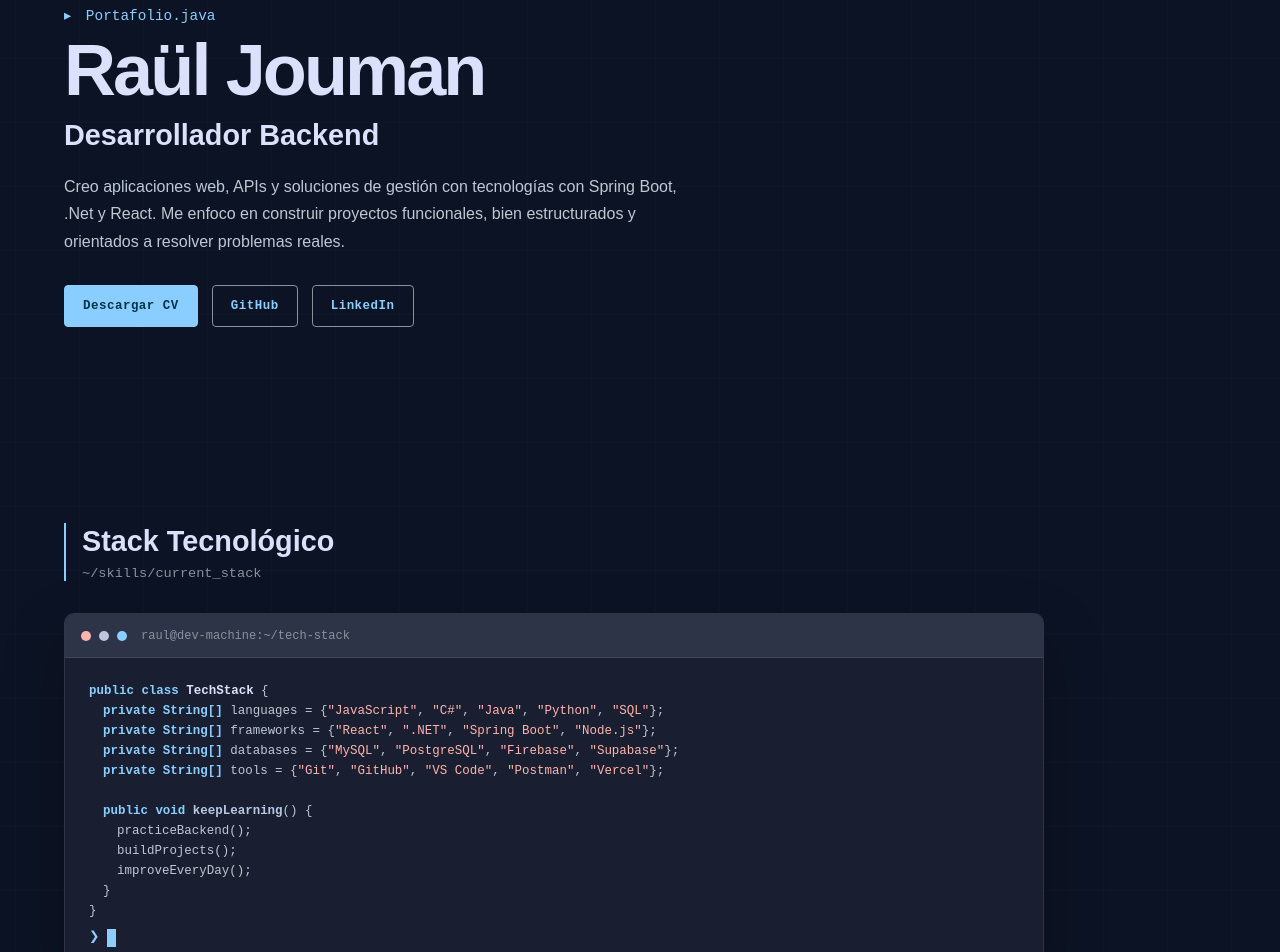
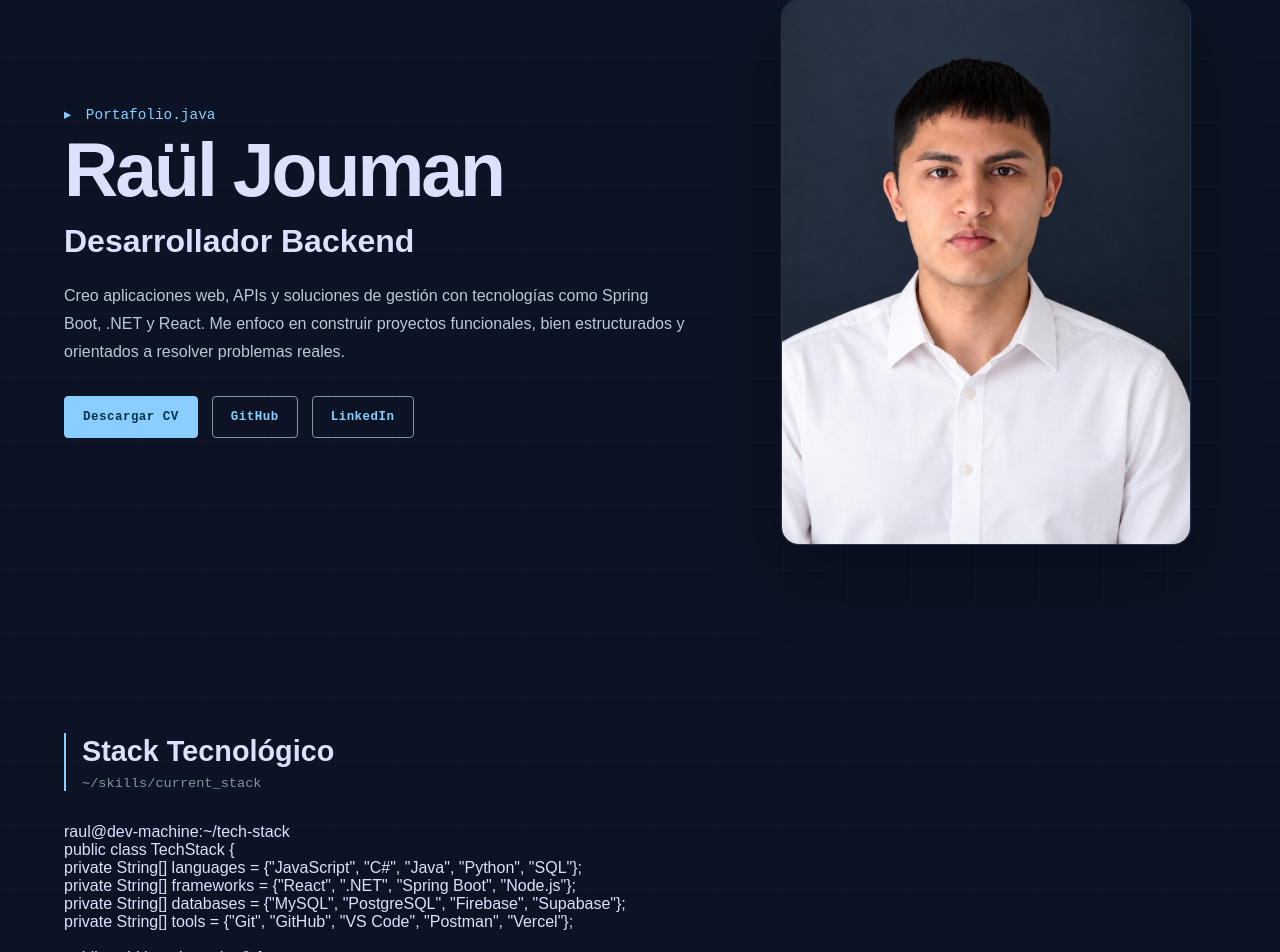
Before and after one commit to Rauljouman/portafolio, a React (Vite) app: page / in a window 1280 px wide. Shown: the part 213-1165 px from the top of the page. Built offline with nearby package versions, Linux system fonts and the light colour scheme.

Commit message:
feat: añadido de foto de perfil en hero

```diff
--- a/src/components/Hero/Hero.css
+++ b/src/components/Hero/Hero.css
@@ -1,22 +1,36 @@
 .hero {
   width: 100%;
+  max-width: 1180px;
+  min-height: calc(100vh - 70px);
+
+  margin: 0 auto;
+
   display: grid;
-  grid-template-columns: 1fr;
-  gap: 32px;
+  grid-template-columns: 1.15fr 0.85fr;
+
+  gap: 70px;
+
   align-items: center;
   justify-content: center;
+
+  padding: 40px 0;
 }
+
+/* CONTENIDO */
 
 .hero__content {
   display: flex;
   flex-direction: column;
-  max-width: 1000px;
+
+  max-width: 720px;
 }
 
 .hero__eyebrow {
   color: var(--primary);
+
   font-family: "Courier New", monospace;
   font-size: 0.9rem;
+
   margin-bottom: 10px;
 }
 
@@ -26,31 +40,43 @@
 
 .hero h1 {
   color: var(--text-main);
-  font-size: clamp(2.6rem, 8vw, 4.5rem);
+
+  font-size: clamp(3rem, 6vw, 4.7rem);
   line-height: 1;
+
   letter-spacing: -0.04em;
-  margin-bottom: 12px;
+
+  margin-bottom: 14px;
 }
 
 .hero h2 {
   color: var(--text-main);
-  font-size: clamp(1.3rem, 4vw, 1.8rem);
-  line-height: 1.22;
-  margin-bottom: 20px;
+
+  font-size: clamp(1.4rem, 3vw, 2rem);
+  line-height: 1.2;
+
+  margin-bottom: 22px;
+
   max-width: 650px;
 }
 
 .hero__description {
   color: var(--text-soft);
+
   font-size: 1rem;
-  line-height: 1.7;
-  max-width: 640px;
+  line-height: 1.75;
+
+  max-width: 650px;
 }
+
+/* BOTONES */
 
 .hero__actions {
   display: flex;
   flex-wrap: wrap;
+
   gap: 14px;
+
   margin-top: 30px;
 }
 
@@ -58,13 +84,19 @@
   display: inline-flex;
   align-items: center;
   justify-content: center;
+
   min-height: 42px;
+
   padding: 10px 18px;
+
   border-radius: 4px;
+
   font-family: "Courier New", monospace;
   font-size: 0.78rem;
   font-weight: 700;
+
   letter-spacing: 0.04em;
+
   transition:
     background 0.2s ease,
     color 0.2s ease,
@@ -77,178 +109,89 @@
   transform: translateY(-1px);
 }
 
+/* BOTÓN PRINCIPAL */
+
 .hero__btn--primary {
   background: var(--primary);
+
   color: var(--primary-dark);
+
   border: 1px solid var(--primary);
 }
 
 .hero__btn--primary:hover {
   background: rgba(137, 206, 255, 0.12);
+
   color: var(--primary);
+
   border-color: var(--primary);
+
   box-shadow: 0 0 0 3px rgba(137, 206, 255, 0.08);
 }
 
+/* BOTONES SECUNDARIOS */
+
 .hero__btn--secondary {
   background: transparent;
+
   color: var(--primary);
+
   border: 1px solid var(--text-muted);
 }
 
 .hero__btn--secondary:hover {
   background: rgba(137, 206, 255, 0.1);
+
   color: var(--primary);
+
   border-color: var(--primary);
+
   box-shadow: 0 0 0 3px rgba(137, 206, 255, 0.06);
 }
 
-/* Terminal */
+/* FOTO */
 
-.hero-terminal {
-  position: relative;
+.hero__photo-wrapper {
   width: 100%;
-  background: var(--surface);
-  border: 1px solid var(--outline-light);
-  border-radius: 10px;
-  overflow: hidden;
-  box-shadow: 0 24px 60px rgba(0, 0, 0, 0.25);
+
+  display: flex;
+  align-items: center;
+  justify-content: center;
 }
 
-.hero-terminal::before {
-  content: "";
-  position: absolute;
-  inset: -1px;
-  border-radius: 10px;
-  background: linear-gradient(
-    135deg,
-    rgba(137, 206, 255, 0.18),
-    transparent 38%,
-    rgba(137, 206, 255, 0.08)
-  );
-  opacity: 0;
-  transition: opacity 0.3s ease;
-  pointer-events: none;
+.hero__photo {
+  width: 100%;
+  max-width: 410px;
+
+  aspect-ratio: 3 / 4;
+
+  object-fit: cover;
+  object-position: center;
+
+  display: block;
+
+  border-radius: 18px;
+
+  border: 1px solid rgba(137, 206, 255, 0.18);
+
+  box-shadow:
+    0 30px 70px rgba(0, 0, 0, 0.28),
+    0 0 0 1px rgba(255, 255, 255, 0.02);
+
+  transition:
+    transform 0.35s ease,
+    box-shadow 0.35s ease;
 }
 
-.hero-terminal:hover::before {
-  opacity: 1;
+.hero__photo:hover {
+  transform: translateY(-4px);
+
+  box-shadow:
+    0 38px 85px rgba(0, 0, 0, 0.34),
+    0 0 0 1px rgba(137, 206, 255, 0.08);
 }
 
-.hero-terminal__header {
-  min-height: 44px;
-  background: var(--surface-highest);
-  border-bottom: 1px solid var(--outline-light);
-  padding: 0 16px;
-  display: flex;
-  align-items: center;
-  gap: 14px;
-}
-
-.hero-terminal__controls {
-  display: flex;
-  align-items: center;
-  gap: 8px;
-  flex-shrink: 0;
-}
-
-.hero-terminal__dot {
-  width: 10px;
-  height: 10px;
-  border-radius: 50%;
-  flex-shrink: 0;
-}
-
-.hero-terminal__dot--red {
-  background: #ffb4ab;
-}
-
-.hero-terminal__dot--yellow {
-  background: #bcc7de;
-}
-
-.hero-terminal__dot--blue {
-  background: #89ceff;
-}
-
-.hero-terminal__title {
-  color: var(--text-muted);
-  font-family: "Courier New", monospace;
-  font-size: 0.75rem;
-  line-height: 1;
-}
-
-.hero-terminal__body {
-  padding: 24px;
-  color: var(--text-soft);
-  font-family: "Courier New", monospace;
-  font-size: 0.78rem;
-  line-height: 1.6;
-  overflow-x: auto;
-}
-
-.hero-terminal__body p {
-  margin: 0;
-  white-space: nowrap;
-}
-
-.hero-terminal__keyword {
-  color: var(--primary);
-  font-weight: 700;
-}
-
-.hero-terminal__class {
-  color: var(--text-main);
-  font-weight: 700;
-}
-
-.hero-terminal__method {
-  color: #b7c8e1;
-  font-weight: 700;
-}
-
-.hero-terminal__string {
-  color: #ffb4ab;
-}
-
-.hero-terminal__indent-1 {
-  padding-left: 14px;
-}
-
-.hero-terminal__indent-2 {
-  padding-left: 28px;
-}
-
-.hero-terminal__prompt {
-  color: var(--primary);
-  margin-right: 8px;
-}
-
-.hero-terminal__cursor {
-  display: flex;
-  align-items: center;
-  margin-top: 6px !important;
-}
-
-.hero-terminal__block {
-  display: inline-block;
-  width: 9px;
-  height: 18px;
-  background: var(--primary);
-  animation: heroBlink 1s infinite;
-}
-
-@keyframes heroBlink {
-  0%,
-  45% {
-    opacity: 1;
-  }
-
-  46%,
-  100% {
-    opacity: 0;
-  }
-}
+/* ANIMACIONES */
 
 @keyframes heroFadeLeft {
   from {
@@ -276,6 +219,7 @@
 
 .hero-animate {
   opacity: 0;
+
   animation-duration: 0.9s;
   animation-timing-function: ease;
   animation-fill-mode: forwards;
@@ -291,37 +235,53 @@
   animation-delay: 0.3s;
 }
 
-.hero--simple {
-  width: 100%;
-  max-width: 1180px;
-  margin: 0 auto;
-  min-height: 520px;
-  display: flex;
-  align-items: center;
-  justify-content: flex-start;
-}
+/* TABLET */
 
-/* Responsive */
+@media (max-width: 949px) {
+  .hero {
+    min-height: auto;
 
-@media (min-width: 950px) {
-  .hero {
-    width: 100%;
-    max-width: 1180px;
-    margin: 0 auto;
-    min-height: 520px;
-    display: flex;
-    align-items: center;
-    justify-content: flex-start;
+    grid-template-columns: 1fr;
+
+    gap: 50px;
+
+    padding: 80px 24px;
   }
 
   .hero__content {
     max-width: 760px;
   }
+
+  .hero__photo-wrapper {
+    justify-content: flex-start;
+  }
+
+  .hero__photo {
+    max-width: 380px;
+  }
 }
+
+/* MÓVIL */
 
 @media (max-width: 600px) {
   .hero {
-    gap: 32px;
+    min-height: calc(100vh - 60px);
+
+    padding: 50px 20px;
+
+    gap: 40px;
+  }
+
+  .hero h1 {
+    font-size: 3rem;
+  }
+
+  .hero h2 {
+    font-size: 1.4rem;
+  }
+
+  .hero__description {
+    font-size: 0.95rem;
   }
 
   .hero__actions {
@@ -332,21 +292,25 @@
     width: 100%;
   }
 
-  .hero-terminal__body {
-    font-size: 0.72rem;
-    padding: 18px;
+  .hero__photo-wrapper {
+    justify-content: center;
   }
 
-  .hero-terminal__indent-1 {
-    padding-left: 12px;
-  }
-
-  .hero-terminal__indent-2 {
-    padding-left: 24px;
+  .hero__photo {
+    width: 100%;
+    max-width: 330px;
   }
 }
 
+/* MÓVIL PEQUEÑO */
+
 @media (max-width: 420px) {
+  .hero {
+    padding: 40px 18px;
+
+    gap: 34px;
+  }
+
   .hero h1 {
     font-size: 2.5rem;
   }
@@ -356,10 +320,12 @@
   }
 
   .hero__description {
-    font-size: 0.95rem;
+    font-size: 0.92rem;
   }
 
-  .hero-terminal__title {
-    font-size: 0.68rem;
+  .hero__photo {
+    max-width: 290px;
+
+    border-radius: 14px;
   }
 }
--- a/src/components/Hero/Hero.jsx
+++ b/src/components/Hero/Hero.jsx
@@ -2,7 +2,8 @@ import "./Hero.css";
 
 function Hero() {
   return (
-    <section className="hero hero--simple" id="about">
+    <section className="hero" id="about">
+
       <div className="hero__content hero-animate hero-animate--left">
         <p className="hero__eyebrow">
           <span>▸</span> Portafolio.java
@@ -14,9 +15,9 @@ function Hero() {
 
         <p className="hero__description">
           Creo aplicaciones web, APIs y soluciones de gestión con tecnologías
-          con Spring Boot, .Net y React.
-          Me enfoco en construir proyectos funcionales, bien estructurados y
-          orientados a resolver problemas reales.
+          como Spring Boot, .NET y React. Me enfoco en construir proyectos
+          funcionales, bien estructurados y orientados a resolver problemas
+          reales.
         </p>
 
         <div className="hero__actions">
@@ -47,6 +48,15 @@ function Hero() {
           </a>
         </div>
       </div>
+
+      <div className="hero__photo-wrapper hero-animate hero-animate--right">
+        <img
+          src="/fotoYo.png"
+          alt="Raül Jouman"
+          className="hero__photo"
+        />
+      </div>
+
     </section>
   );
 }
```
